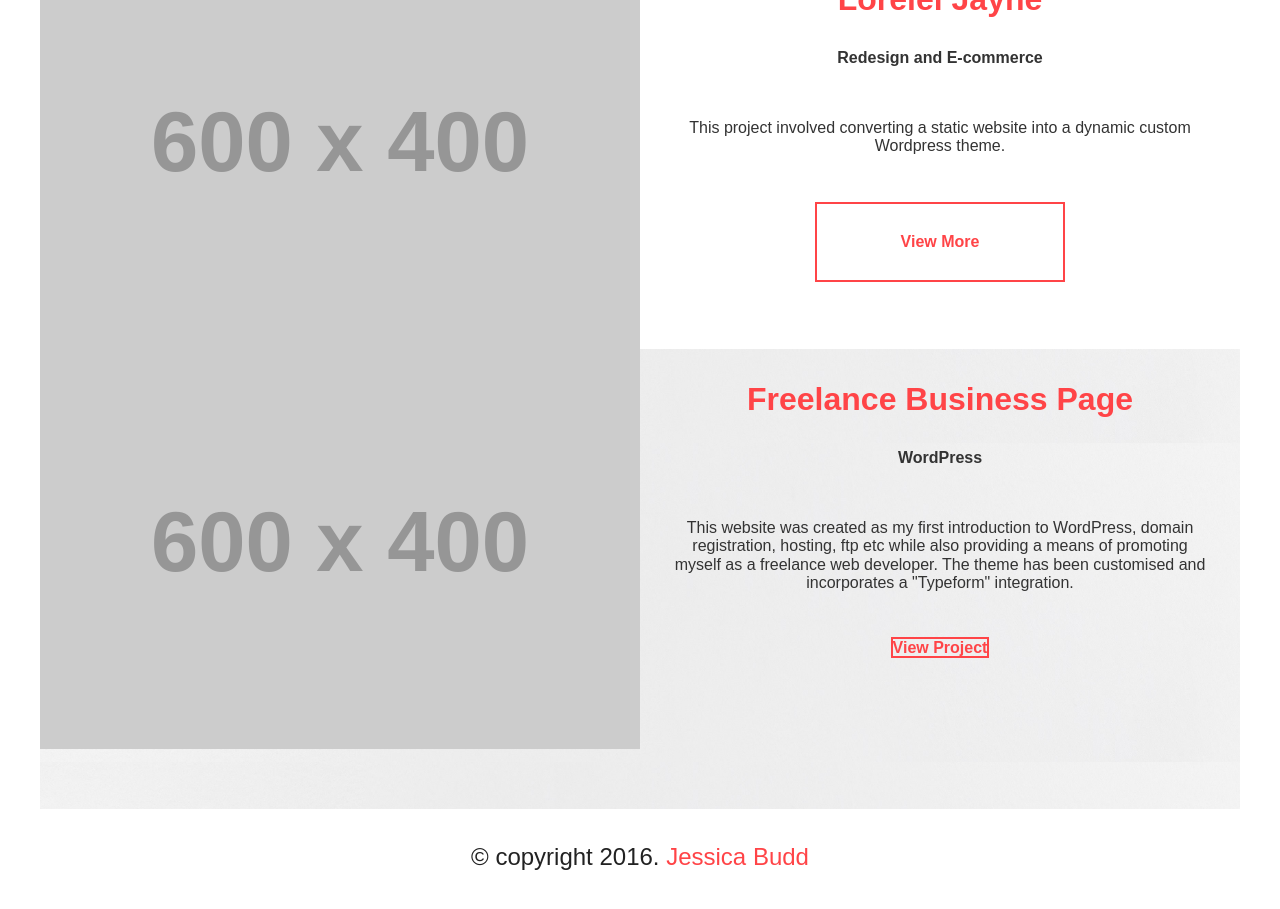
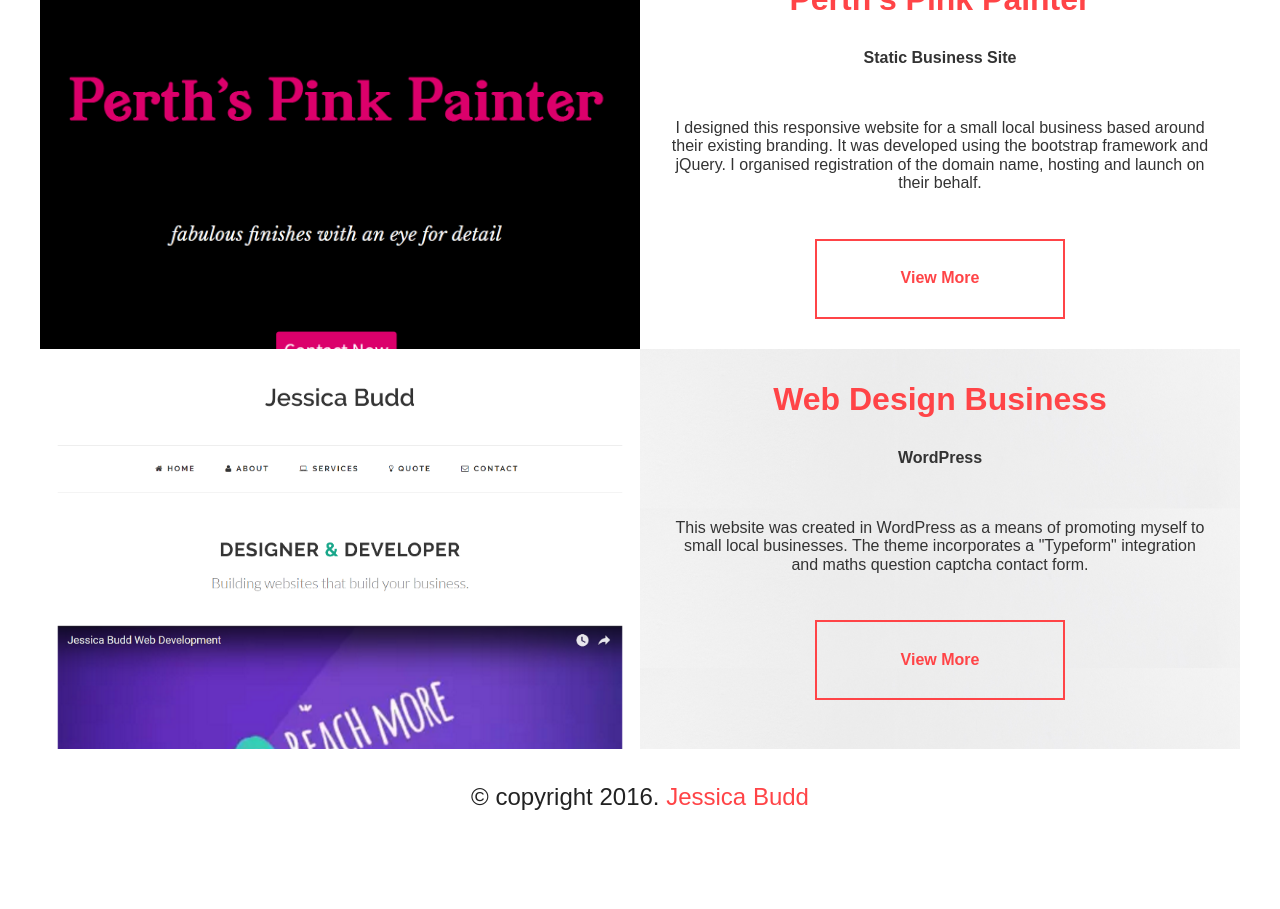
Before and after one commit to jessbudd/jessbudd.github.io, a PHP site: page /projects.html in a window 1280 px wide. Shown: the part 1151-2060 px from the top of the page. After the commit the page ends 2000 px from the top, so only its background shows below. Run offline with PHP 8.4, Linux system fonts and the light colour scheme; some libraries are stand-ins or nearby versions.

Commit message:
portfolio images and coloring

```diff
--- a/about.html
+++ b/about.html
@@ -62,6 +62,7 @@
 	<meta http-equiv="x-ua-compatible" content="ie=edge">
 	<meta name="viewport" content="width=device-width, initial-scale=1">
 	<meta name="author" content="Jessica Budd">
+	<meta name="description" content="About Jessica Budd, Perth based front end developer">
 
 	<link rel="stylesheet" href="https://cdnjs.cloudflare.com/ajax/libs/normalize/4.1.1/normalize.min.css">
   	<link rel="stylesheet" href="style.css">
--- a/index.html
+++ b/index.html
@@ -62,6 +62,7 @@
 	<meta http-equiv="x-ua-compatible" content="ie=edge">
 	<meta name="viewport" content="width=device-width, initial-scale=1">
 	<meta name="author" content="Jessica Budd">
+	<meta name="description" content="Portfolio of Jessica Budd, Perth based front end developer">
 
 	<link rel="stylesheet" href="https://cdnjs.cloudflare.com/ajax/libs/normalize/4.1.1/normalize.min.css">
 	<link rel="stylesheet" href="https://maxcdn.bootstrapcdn.com/font-awesome/4.6.1/css/font-awesome.min.css">
--- a/projects.html
+++ b/projects.html
@@ -62,6 +62,7 @@
     <meta http-equiv="x-ua-compatible" content="ie=edge">
     <meta name="viewport" content="width=device-width, initial-scale=1">
     <meta name="author" content="Jessica Budd">
+    <meta name="description" content="Projects of Jessica Budd, Perth based front end developer">
 
     <link rel="stylesheet" href="https://cdnjs.cloudflare.com/ajax/libs/normalize/4.1.1/normalize.min.css">
     <link rel="stylesheet" href="style.css">
@@ -93,10 +94,10 @@
 
         <!-- 30th Anniversary Fair -->
         <div class="row">
-            <div>
-                <img class="img-resp" src="http://placehold.it/600x400" alt="">
+            <div class="screenshot">
+                <img src="images/SS-FCF.png" alt="">
             </div>
-            <div class="text-box alt">
+            <div class="text-box">
                 <h3>30th Anniversary Fair</h3>
                 <h4>Custom Wordpress Theme</h4>
                 <p>I designed all print and web marketing for a local Primary School's 30th Anniversary Fair. A child theme was customised under the Genesis framework which involved basic php, hooks, CSS, jQuery and javascript. A mailchimp newsletter was created and integrated.</p>
@@ -104,16 +105,27 @@
             </div>
         </div>
 
+        <!-- Lorelei Jayne-->
+        <div class="row">
+            <div class="text-box">
+                <h3>Lorelei Jayne</h3>
+                <h4>Redesign and E-commerce</h4>
+                <p>This project involved converting a static website into a dynamic custom Wordpress theme.</p>
+                <button class="project-link"><a href="http://loreleijayne.com" target="blank">View More</a></button>
+            </div>
+                        <div class="screenshot">
+                <img src="images/SS-LJ-Main.png" alt="Lorelei Jayne Website Screenshot" width="100px">
+            </div>
+
+        </div><!--row-->
 
 
         <!-- Perth's Pink Painter -->
         <div class="row">
-            <div>
-                <a href="#">
-                    <img class="img-resp" src="http://placehold.it/600x400" alt="">
-                </a>
+            <div class="screenshot">
+                <img src="images/SS-PPP.png" alt="">
             </div>
-            <div class="text-box">
+            <div class="text-box alt">
                 <h3>Perth's Pink Painter</h3>
                 <h4>Static Business Site </h4>
                 <p>I designed this responsive website for a small local business based around their existing branding. It was developed using the bootstrap framework and jQuery. I organised registration of the domain name, hosting and launch on their behalf. </p>
@@ -121,34 +133,17 @@
             </div>
         </div><!-- /.row -->
 
-    <!-- Bootstrap to Wordpress-->
-        <div class="row">
-            <div>
-                <a href="#">
-                    <img class="img-resp" src="http://placehold.it/600x400" alt="">
-                </a>
-            </div>
-            <div class="text-box alt">
-                <h3>Lorelei Jayne</h3>
-                <h4>Redesign and E-commerce</h4>
-                <p>This project involved converting a static website into a dynamic custom Wordpress theme.</p>
-                 <button class="project-link"><a href="http://loreleijayne.com" target="blank">View More</a>
-            </div>
-        </div><!--row-->
-
 
         <!-- Freelance Business Page -->
         <div class="row">
-            <div>
-                <a href="#">
-                    <img class="img-resp" src="http://placehold.it/600x400" alt="">
-                </a>
+            <div  class="screenshot">
+                <img src="images/SS-JB.png" alt="">
             </div>
             <div class="text-box">
-                <h3>Freelance Business Page</h3>
+                <h3>Web Design Business</h3>
                 <h4>WordPress</h4>
-                <p>This website was created as my first introduction to  WordPress, domain registration, hosting, ftp etc while also providing a means of promoting myself as a freelance web developer. The theme has been customised and incorporates a "Typeform" integration. </p>
-                <a class="project-link" href="http://jessica-budd.com" target="_blank">View Project <span class="glyphicon glyphicon-chevron-right"></span></a>
+                <p>This website was created in WordPress as a means of promoting myself to small local businesses. The theme incorporates a "Typeform" integration and maths question captcha contact form. </p>
+                 <button class="project-link"><a href="http://jessica-budd.com" target="blank">View More</a></button>
             </div>
         </div><!-- /.row -->
 
--- a/style.css
+++ b/style.css
@@ -166,11 +166,8 @@ a:focus {
 /*=======PROJECTS PAGE=====*/
 
 .container-projects {
-	padding: 80px 0 60px 0;
-	background-image: url("images/bg-plain.jpg");
-	background-repeat:repeat;
-	background-size: 100%;
-	background-position: top left;
+	padding: 80px 0 0px 0;
+
 }
 .projects-head {
 	padding:50px 0;
@@ -188,9 +185,14 @@ h4 {
 .tag {
 	padding-bottom: 30px;
 }
-.img-resp {
+.screenshot {
 	width:100%;
+	height: 400px;
 	float:left;
+	overflow: hidden;
+}
+img {
+	width: 100%;
 }
 .text-box {
 	width: 100%;
@@ -198,7 +200,12 @@ h4 {
 	float:left;
 	margin: 0 0 ;
 	text-align: center;
+		background-image: url("images/bg-plain.jpg");
+	background-repeat:repeat;
+	background-size: 100%;
+	background-position: top left;
 }
+/*Alternate colour for project background*/
 .alt {
 	background: #fff;
 
@@ -227,16 +234,13 @@ button {
 	transition: 0.2s;
 	border:#ffa6a7 2px solid;
 }
-/*=======MEDIA QUERIES======*/
 
-
-/*Tablets and desktops*/
-
-@media screen and (min-width: 760px) {
-
-.img-resp {
+@media screen and (min-width: 970px) {
+.screenshot {
 	width:50%;
 	float:left;
+	height: 400px;
+	overflow: hidden;
 }
 .text-box {
 	width: 50%;
```
Also changed, not shown: images/SS-FCF.png (added), images/SS-JB.png (added), images/SS-PPP.png (added), 1 other file.
